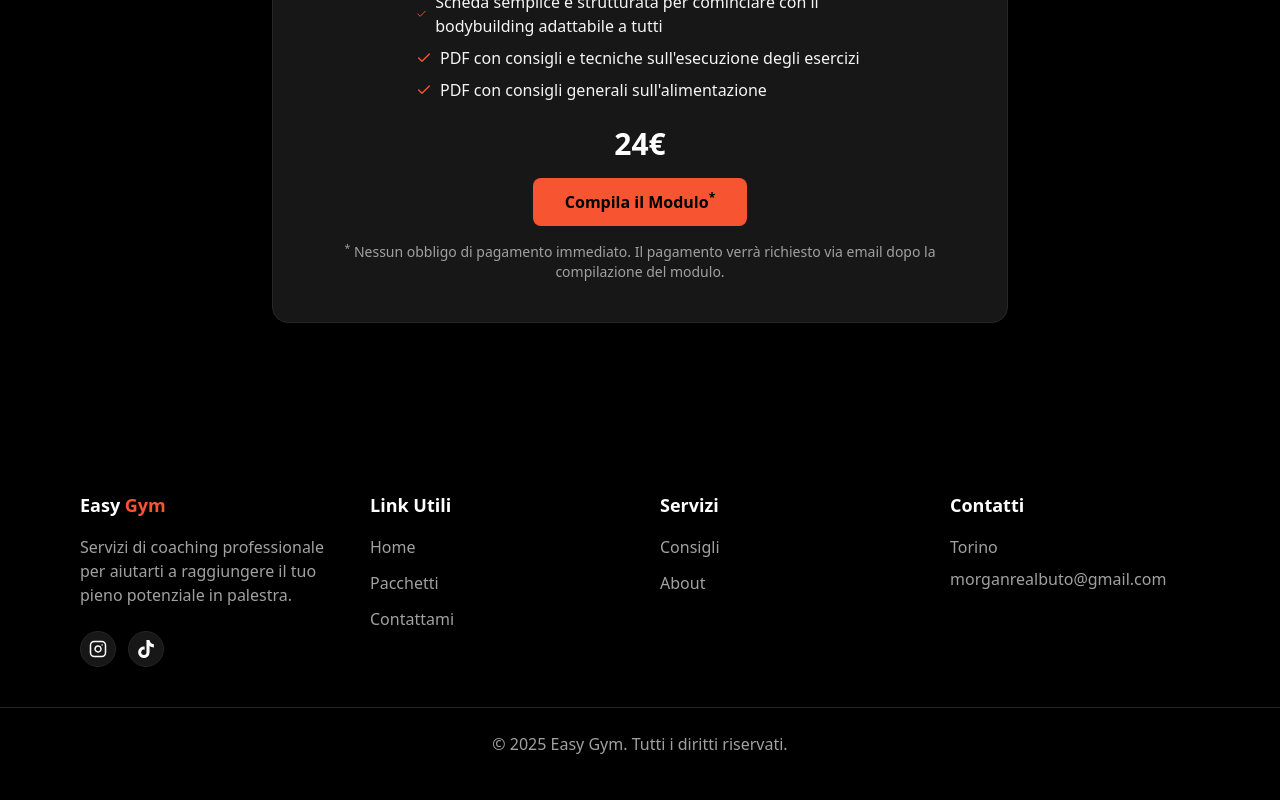
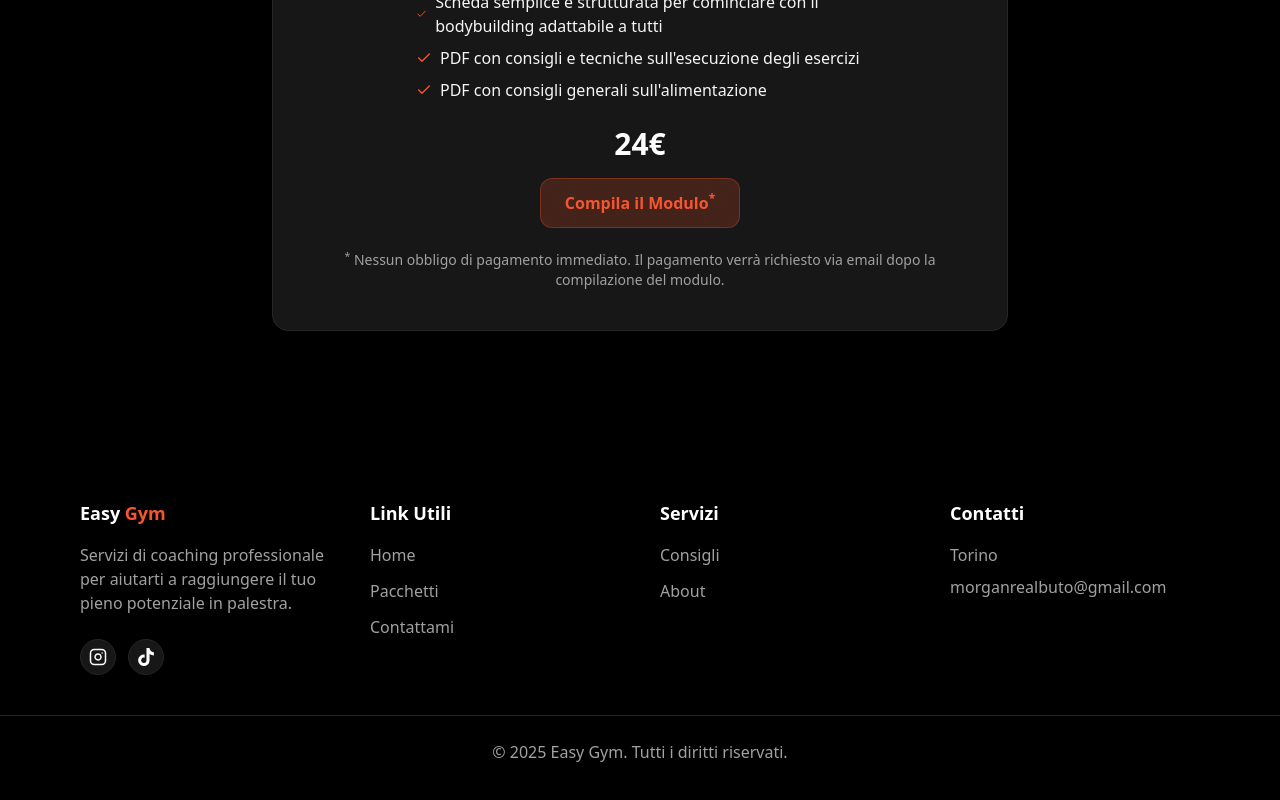
Before and after one commit to morganrlb/Easy-Gym, a Next.js app: page /scheda-base in a window 1280 px wide. Shown: the part 1063-1863 px from the top of the page. Built offline with nearby package versions, Linux system fonts and the light colour scheme.

Commit message:
feat: Aggiungi il componente LiquidGlassButton e sostituisci i link esistenti con il nuovo componente in diverse pagine

```diff
--- a/app/scheda-base/page.tsx
+++ b/app/scheda-base/page.tsx
@@ -1,4 +1,5 @@
 import Link from "next/link";
+import { LiquidGlassButton } from "../../components/ui/liquid-glass-button";
 import { BarChart3, BookOpen, Utensils, Check, Dumbbell } from "lucide-react";
 
 
@@ -79,7 +80,13 @@ export default function SchedaBasePage() {
             ))}
           </ul>
           <p className="price text-white text-3xl font-bold mb-4">24€</p>
-          <a href="https://forms.gle/your-base-form-link" target="_blank" className="primary-button bg-[var(--primary)] text-black font-semibold py-3 px-8 rounded-lg hover:text-white duration-200 transition inline-block">Compila il Modulo<sup>*</sup></a>
+          <LiquidGlassButton
+            href="https://forms.gle/your-base-form-link"
+            target="_blank"
+            variant="primary"
+          >
+            Compila il Modulo<sup>*</sup>
+          </LiquidGlassButton>
           <p className="text-neutral-400 text-sm mt-4"><sup>*</sup> Nessun obbligo di pagamento immediato. Il pagamento verrà richiesto via email dopo la compilazione del modulo.</p>
         </div>
       </section>
--- a/app/scheda-personalizzata/page.tsx
+++ b/app/scheda-personalizzata/page.tsx
@@ -1,4 +1,5 @@
 import Link from "next/link";
+import { LiquidGlassButton } from "../../components/ui/liquid-glass-button";
 import { ClipboardCheck, TrendingUp, BookOpen, Utensils, Check, Dumbbell } from "lucide-react";
 
 
@@ -98,13 +99,13 @@ export default function SchedaPersonalizzataPage() {
             ))}
           </ul>
           <p className="price text-white text-3xl font-bold mb-4">35€</p>
-          <a
+          <LiquidGlassButton
             href="https://forms.gle/fg74t4RAQsnmNyCGA"
             target="_blank"
-            className="primary-button bg-[var(--primary)] text-black font-semibold py-3 px-8 rounded-lg hover:text-white duration-200 transition inline-block"
+            variant="primary"
           >
             Compila il Modulo<sup>*</sup>
-          </a>
+          </LiquidGlassButton>
           <p className="text-neutral-400 text-sm mt-4">
             <sup>*</sup> Nessun obbligo di pagamento immediato. Il pagamento verrà
             richiesto via email dopo la compilazione del modulo.
--- a/app/servizio-personalizzato/page.tsx
+++ b/app/servizio-personalizzato/page.tsx
@@ -1,4 +1,5 @@
 import Link from "next/link";
+import { LiquidGlassButton } from "../../components/ui/liquid-glass-button";
 import { ClipboardCheck, MessageCircle, RefreshCw, TrendingUp, BookOpen, Utensils, Check, Dumbbell } from "lucide-react";
 
 // Dati dei servizi per evitare ripetizioni
@@ -99,13 +100,13 @@ export default function ServizioPersonalizzatoPage() {
             ))}
           </ul>
           <p className="price text-white text-3xl font-bold mb-4">49€</p>
-          <a
+          <LiquidGlassButton
             href="https://forms.gle/d1mjhvwUostCJjS98"
             target="_blank"
-            className="primary-button bg-[var(--primary)] text-black font-semibold py-3 px-8 rounded-lg hover:text-white duration-200 transition inline-block"
+            variant="primary"
           >
             Compila il Modulo<sup>*</sup>
-          </a>
+          </LiquidGlassButton>
           <p className="text-neutral-400 text-sm mt-4">
             <sup>*</sup> Nessun obbligo di pagamento immediato. Il pagamento verrà
             richiesto via email dopo la compilazione del modulo.
--- a/app/tips/page.tsx
+++ b/app/tips/page.tsx
@@ -1,4 +1,5 @@
 import Link from "next/link";
+import { LiquidGlassButton } from "../../components/ui/liquid-glass-button";
 import { Dumbbell, Utensils, Bed, RotateCcw, TrendingUp } from "lucide-react";
 
 const tips = [
@@ -84,12 +85,9 @@ export default function TipsPage() {
 						Acquista una scheda adatta al tuo livello o prenota una consulenza
 						con me per avere un piano su misura.
 					</p>
-					<Link
-						href="/#services"
-						className="bg-[var(--primary)] text-black font-semibold py-3 px-8 rounded-lg hover:text-white duration-200 transition inline-block"
-					>
+					<LiquidGlassButton href="/#services" variant="primary">
 						Scopri i Pacchetti
-					</Link>
+					</LiquidGlassButton>
 				</div>
 			</main>
 		</div>
--- a/components/Hero.tsx
+++ b/components/Hero.tsx
@@ -1,5 +1,6 @@
 import React from "react";
 import { FlipWords } from '../components/ui/flip-words';
+import { LiquidGlassButton } from './ui/liquid-glass-button';
 
 export default function Hero() {
    return (
@@ -13,13 +14,13 @@ export default function Hero() {
                    le mie schede di allenamento oppure richiedere una consulenza personalizzata con me. Avrai la possibilità
                   di ricevere una scheda su misura, che potrà essere adattata e aggiornata nel tempo in base ai tuoi progressi.
                </p>
-               <div className="hero-buttons flex gap-5 justify-center *:hover:-translate-y-1 *:hover:text-white *:duration-200">
-                  <a href="#services" className="bg-[var(--primary)] text-black font-semibold rounded-2xl px-8 py-4">
+               <div className="hero-buttons flex gap-5 justify-center">
+                  <LiquidGlassButton href="#services" variant="primary">
                      Vedi i pacchetti
-                  </a>
-                  <a href="#schedule" className="border-2 border-[var(--primary)] text-[var(--primary)] font-semibold rounded-2xl px-8 py-4 hover:bg-[var(--primary)]">
+                  </LiquidGlassButton>
+                  <LiquidGlassButton href="#schedule" variant="secondary">
                      Contattami
-                  </a>
+                  </LiquidGlassButton>
                </div>
             </div>
          </section>
--- a/components/Services.tsx
+++ b/components/Services.tsx
@@ -1,4 +1,5 @@
 import Image from 'next/image';
+import { LiquidGlassButton } from './ui/liquid-glass-button';
 import image1 from '@/public/image1.webp';
 import image2 from '@/public/image2.webp';
 import image3 from '@/public/image3.webp';
@@ -56,9 +57,9 @@ export default function Services() {
                         {service.description}
                      </p>
                      <span className="text-[var(--primary)] font-bold text-2xl">{service.price}</span>
-                     <a href={service.href} className="block bg-neutral-800 text-white font-semibold rounded-xl text-center px-4 py-3 hover:bg-[var(--primary)] hover:text-black duration-200">
+                     <LiquidGlassButton href={service.href} variant="primary">
                         Scopri di più
-                     </a>
+                     </LiquidGlassButton>
                   </div>
                </div>
             ))}
--- /dev/null
+++ b/components/ui/liquid-glass-button.tsx
@@ -0,0 +1,77 @@
+"use client";
+import React from "react";
+import { motion } from "motion/react";
+
+interface LiquidGlassButtonProps {
+  children: React.ReactNode;
+  href?: string;
+  onClick?: () => void;
+  variant?: "primary" | "secondary";
+  className?: string;
+  target?: string;
+}
+
+export const LiquidGlassButton = ({
+  children,
+  href,
+  onClick,
+  variant = "primary",
+  className = "",
+  target,
+}: LiquidGlassButtonProps) => {
+  const isPrimary = variant === "primary";
+
+  const baseClasses = `
+    relative overflow-hidden rounded-xl px-6 py-3 font-semibold text-center
+    backdrop-blur-lg border transition-all duration-300
+    group cursor-pointer inline-block
+  `;
+
+  const variantClasses = isPrimary
+    ? "bg-[var(--primary)]/20 border-[var(--primary)]/30 text-[var(--primary)] hover:bg-[var(--primary)]/30 hover:border-[var(--primary)]/50"
+    : "bg-white/10 border-white/20 text-white hover:bg-white/20 hover:border-white/30";
+
+  const Component = href ? "a" : "button";
+
+  return (
+    <Component
+      href={href}
+      onClick={onClick}
+      target={target}
+      className={`${baseClasses} ${variantClasses} ${className}`}
+    >
+      {/* Glass reflection effect */}
+      <motion.div
+        className="absolute inset-0 bg-gradient-to-r from-transparent via-white/20 to-transparent"
+        initial={{ x: "-100%" }}
+        whileHover={{ x: "100%" }}
+        transition={{ duration: 0.6, ease: "easeInOut" }}
+      />
+
+      {/* Liquid morphing background */}
+      <motion.div
+        className={`absolute inset-0 rounded-xl ${
+          isPrimary ? "bg-[var(--primary)]" : "bg-white"
+        }`}
+        initial={{ scale: 0, opacity: 0 }}
+        whileHover={{ scale: 1, opacity: 0.1 }}
+        transition={{ duration: 0.3, ease: "easeOut" }}
+      />
+
+      {/* Border glow effect */}
+      <motion.div
+        className={`absolute inset-0 rounded-xl border-2 ${
+          isPrimary ? "border-[var(--primary)]" : "border-white"
+        }`}
+        initial={{ opacity: 0 }}
+        whileHover={{ opacity: 0.6 }}
+        transition={{ duration: 0.3 }}
+      />
+
+      {/* Content */}
+      <span className="relative z-10 group-hover:text-white transition-colors duration-300">
+        {children}
+      </span>
+    </Component>
+  );
+};
```
